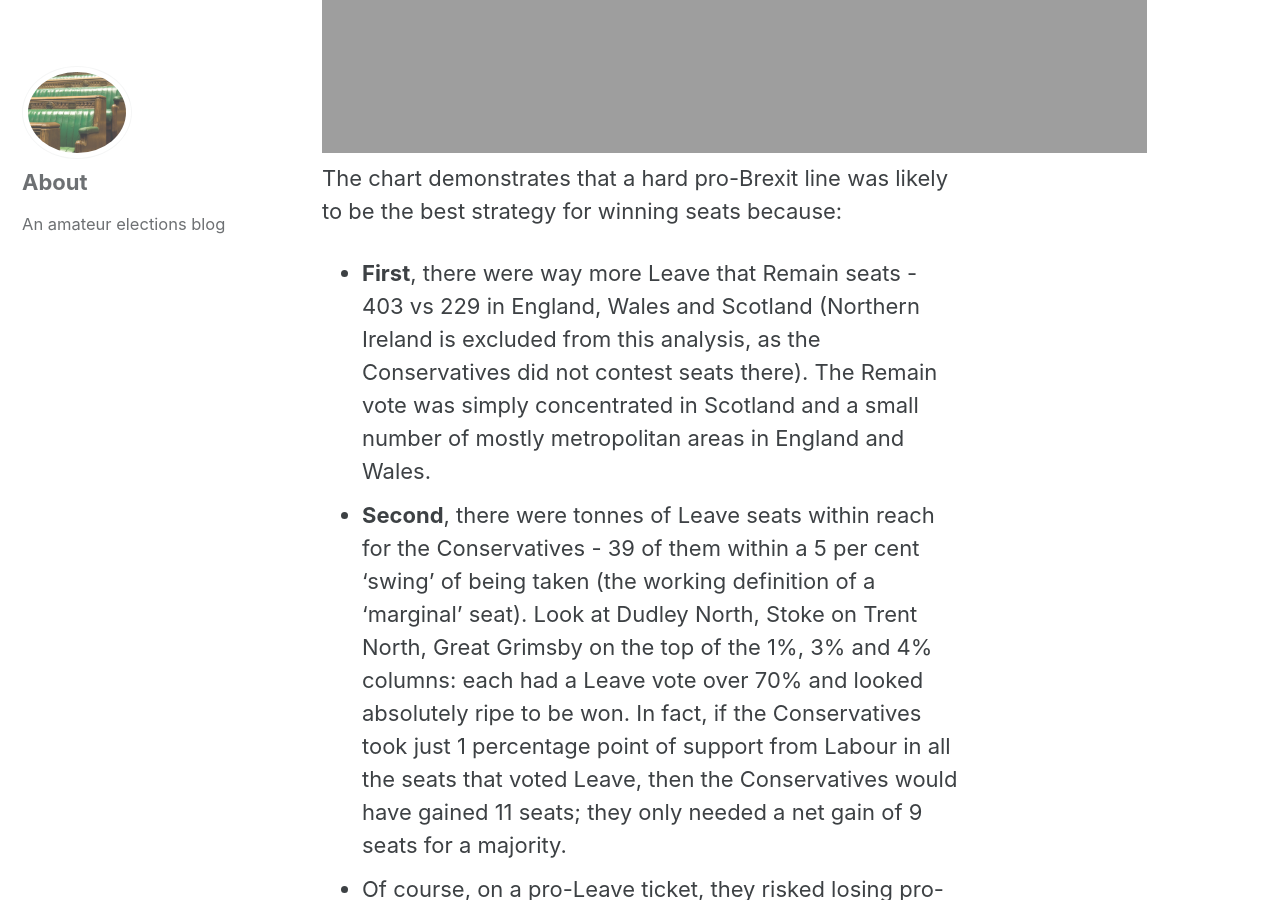
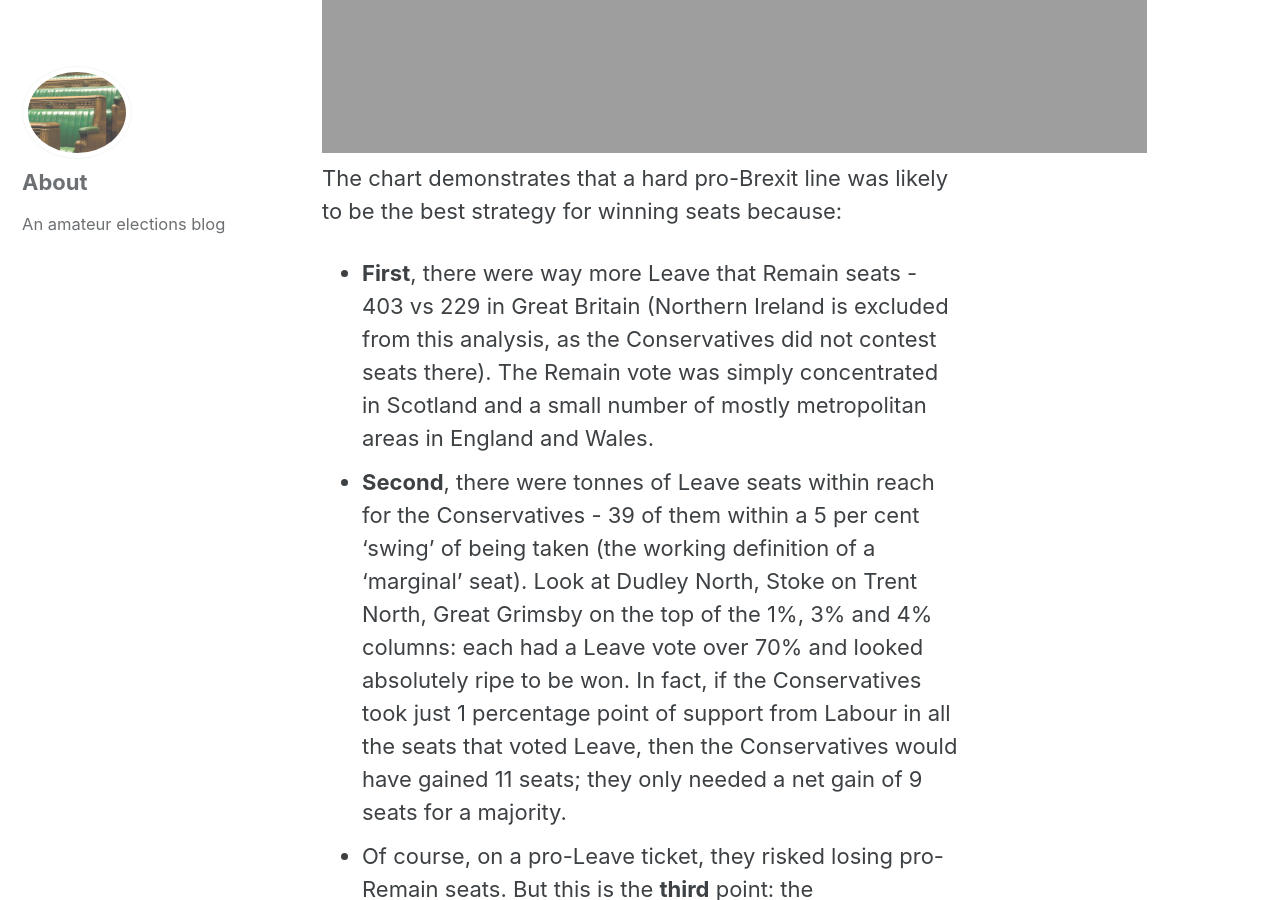
Before and after one commit to sixhundredandfifty/blog, a Jekyll site: the page built from _posts/2020-05-17-election19.md, in a window 1280 px wide and 900 px high, scrolled down 2247 px. Built offline with Jekyll 4.4.1, drawn with Linux system fonts in a browser that asks for light colours; cached includes are drawn as plain includes; nearby versions of some CDN libraries.

Commit message:
Update 2020-05-17-election19.md

```diff
--- a/_posts/2020-05-17-election19.md
+++ b/_posts/2020-05-17-election19.md
@@ -20,7 +20,7 @@ Chart 1 shows the electoral ‘battleground’ that the Conservatives were facin
 
 The chart demonstrates that a hard pro-Brexit line was likely to be the best strategy for winning seats because:
 
-* **First**, there were way more Leave that Remain seats - 403 vs 229 in England, Wales and Scotland (Northern Ireland is excluded from this analysis, as the Conservatives did not contest seats there). The Remain vote was simply concentrated in Scotland and a small number of mostly metropolitan areas in England and Wales.
+* **First**, there were way more Leave that Remain seats - 403 vs 229 in Great Britain (Northern Ireland is excluded from this analysis, as the Conservatives did not contest seats there). The Remain vote was simply concentrated in Scotland and a small number of mostly metropolitan areas in England and Wales.
 * **Second**, there were tonnes of Leave seats within reach for the Conservatives - 39 of them within a 5 per cent ‘swing’ of being taken (the working definition of a ‘marginal’ seat). Look at Dudley North, Stoke on Trent North, Great Grimsby on the top of the 1%, 3% and 4% columns: each had a Leave vote over 70% and looked absolutely ripe to be won. In fact, if the Conservatives took just 1 percentage point of support from Labour in all the seats that voted Leave, then the Conservatives would have gained 11 seats; they only needed a net gain of 9 seats for a majority.
 * Of course, on a pro-Leave ticket, they risked losing pro-Remain seats. But this is the **third** point: the Conservatives only held 78 pro-Remain seats overall, and only 22 of these were ‘marginal’. Look at Richmond Park, Putney, East Renfrewshire, each with a Remain vote over 70% - these stand out as some of the few gold dots in Conservative territory.
 * And, **fourth**, even those seats which looked vulnerable mainly had Labour as the only credible challenger - and since 2017, Labour's support had fallen [for a host of reasons](https://yougov.co.uk/topics/politics/articles-reports/2019/12/23/their-own-words-why-voters-abandoned-labour) and the pro-Remain vote (which Labour had consolidated in 2017) had split off to the Lib Dems and others. This meant that - absent effective tactical voting on their opponents’ side - the Conservatives could probably count on not losing too many of their Remain seats.
```
